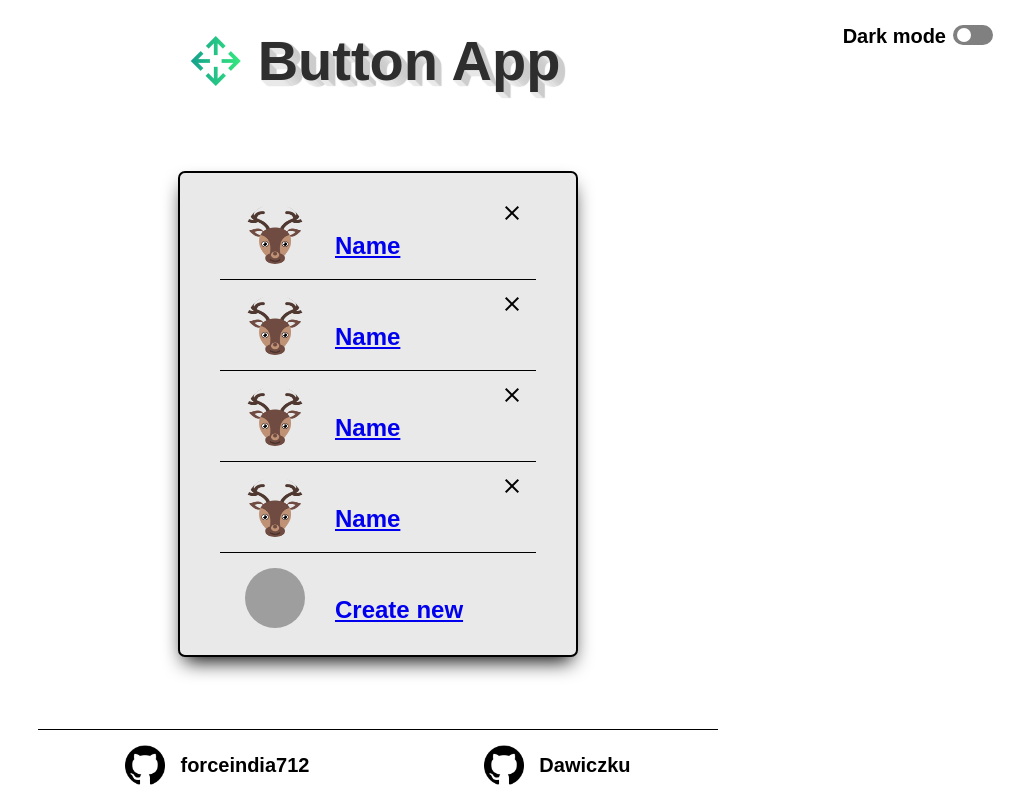
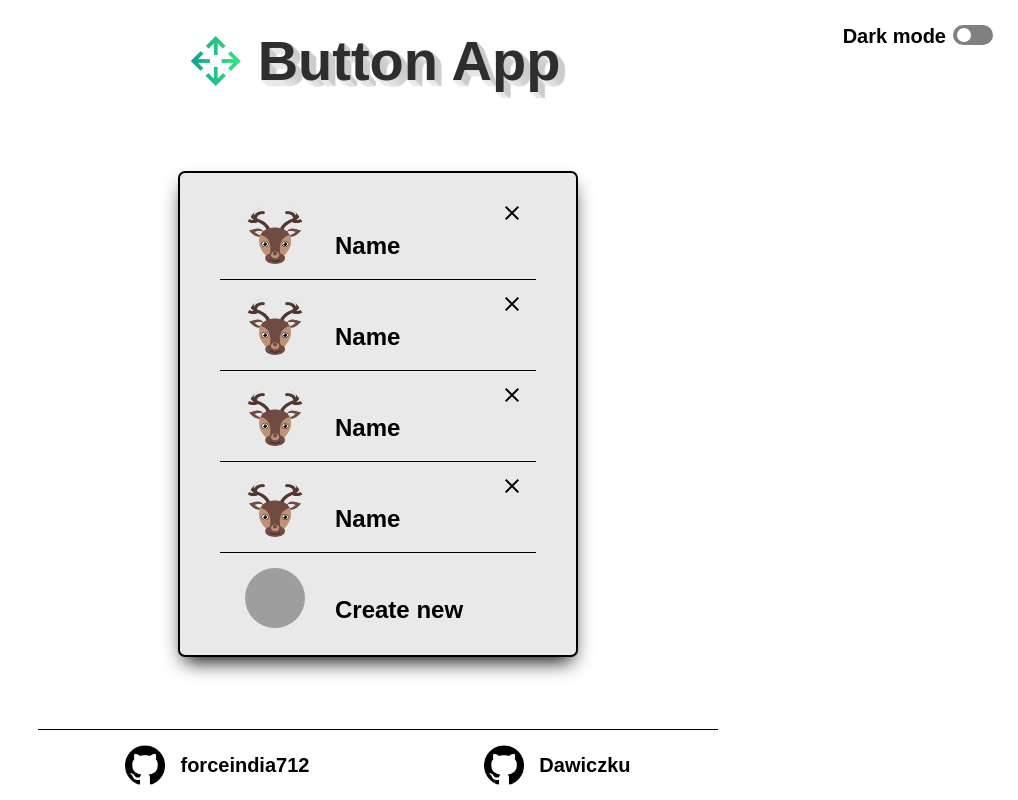
Before and after one commit to Dawiczku/buttonapp-frontend, a React (Create React App) app in the folder button/: page / in a window 1280 px wide. Shown: the whole page, without its empty margins (262-1280 px from the left). Built offline with nearby package versions, Linux system fonts and the light colour scheme; grey boxes are pictures that could not be loaded; a web font is replaced by a local one.

Commit message:
Delete basic link styling

```diff
--- a/button/src/styles/styles.css
+++ b/button/src/styles/styles.css
@@ -17,14 +17,17 @@ header .logo-container {
 header h1 {
   color: #2e2e2e;
   font-size: 3.5rem;
-  text-shadow: 1px 0px 1px #ccc, 0px 1px 1px #eee, 2px 1px 1px #ccc, 1px 2px 1px #eee, 3px 2px 1px #ccc, 2px 3px 1px #eee, 4px 3px 1px #ccc, 3px 4px 1px #eee, 5px 4px 1px #ccc, 4px 5px 1px #eee, 6px 5px 1px #ccc, 5px 6px 1px #eee, 7px 6px 1px #ccc;
+  text-shadow: 1px 0px 1px #ccc, 0px 1px 1px #eee, 2px 1px 1px #ccc,
+    1px 2px 1px #eee, 3px 2px 1px #ccc, 2px 3px 1px #eee, 4px 3px 1px #ccc,
+    3px 4px 1px #eee, 5px 4px 1px #ccc, 4px 5px 1px #eee, 6px 5px 1px #ccc,
+    5px 6px 1px #eee, 7px 6px 1px #ccc;
   margin: 0.5em 0;
 }
 header .material-symbols-outlined {
   font-size: 3.75rem;
   background-image: linear-gradient(to right, #11998e, #38ef7d);
   -webkit-background-clip: text;
-          background-clip: text;
+  background-clip: text;
   color: transparent;
 }
 
@@ -36,14 +39,14 @@ header .material-symbols-outlined {
 .dark-mode-container {
   display: flex;
   justify-content: flex-end;
-  align-items: start;
+  align-items: flex-start;
   grid-column-start: 5;
   margin: 25px;
 }
 .dark-mode-container p {
   margin: 0;
 }
-.dark-mode-container input[type=checkbox] {
+.dark-mode-container input[type="checkbox"] {
   height: 0;
   width: 0;
   visibility: hidden;
@@ -465,9 +468,9 @@ footer .footer-container a:hover {
 *::before {
   box-sizing: border-box;
   -webkit-user-select: none;
-     -moz-user-select: none;
-      -ms-user-select: none;
-          user-select: none;
+  -moz-user-select: none;
+  -ms-user-select: none;
+  user-select: none;
 }
 
 img {
@@ -499,4 +502,9 @@ input {
 
 ul {
   list-style: none;
-}/*# sourceMappingURL=styles.css.map */
+}
+
+.link {
+  text-decoration: none;
+  color: #000000;
+} /*# sourceMappingURL=styles.css.map */
--- a/button/src/styles/styles.scss
+++ b/button/src/styles/styles.scss
@@ -8,6 +8,7 @@
 @import "./createAccount";
 @import "./chooseLobby";
 @import "./adminLobby";
+@import "./variables";
 
 *,
 *::after,
@@ -46,3 +47,8 @@ input {
 ul {
   list-style: none;
 }
+
+.link {
+  text-decoration: none;
+  color: $lightModeTextClr;
+}
```
Also changed, not shown: 1 other file (tests, documents, lock files or other folders).
